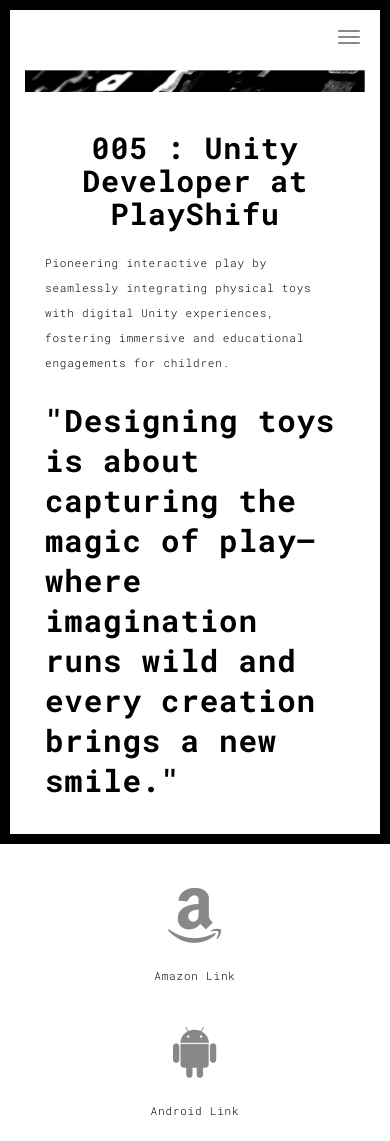
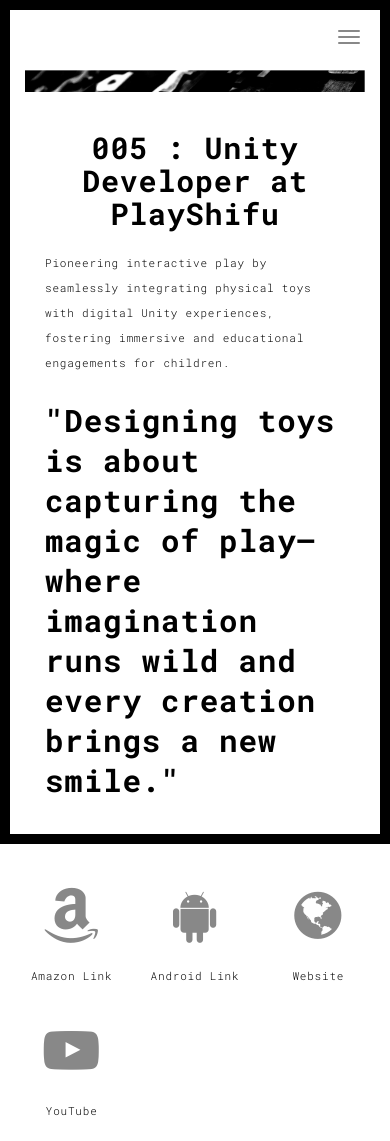
Before and after one commit to Sujith0Nair/Sujith0Nair.github.io, a plain HTML site: page works/playshifu.html in a window 390 px wide. Shown: the top 1141 px of the page. Drawn offline with nearby package versions, Linux system fonts and the light colour scheme.

Commit message:
Better managed the layout in mobile

```diff
--- a/works/playshifu.html
+++ b/works/playshifu.html
@@ -92,25 +92,25 @@
 
       <div class="col-md-8 col-md-offset-2 section-container-spacer">
         <div class="row logo-row-extra-space">
-          <div class="col-xs-12 col-md-3 text-center">
+          <div class="col-xs-4 col-md-3 text-center">
             <a href="https://amzn.in/d/hk98czx" target="_blank" class="store-link">
               <i class="fa fa-amazon fa-5x store-icon"></i>
             </a>
             <p>Amazon Link</p>
           </div>
-          <div class="col-xs-12 col-md-3 text-center">
+          <div class="col-xs-4 col-md-3 text-center">
             <a href="https://play.google.com/store/apps/details?id=com.playshifu.tactoboard" target="_blank" class="store-link">
               <i class="fa fa-android fa-5x store-icon"></i>
             </a>
             <p>Android Link</p>
           </div>
-          <div class="col-xs-12 col-md-3 text-center">
+          <div class="col-xs-4 col-md-3 text-center">
             <a href="https://www.playshifu.com/shop/category/tacto-board-games" target="_blank" class="store-link">
               <i class="fa fa-globe fa-5x store-icon"></i>
             </a>
             <p>Website</p>
           </div>
-          <div class="col-xs-12 col-md-3 text-center">
+          <div class="col-xs-4 col-md-3 text-center">
             <a href="https://youtu.be/TsV0lCqB4zQ?si=8Nd6F6a_3qn3Po-k" target="_blank" class="store-link">
               <i class="fa fa-youtube-play fa-5x store-icon"></i>
             </a>
```
Also changed, not shown: works/superbolter.html (+2 -2 lines), works/terra.html (+3 -3 lines).
